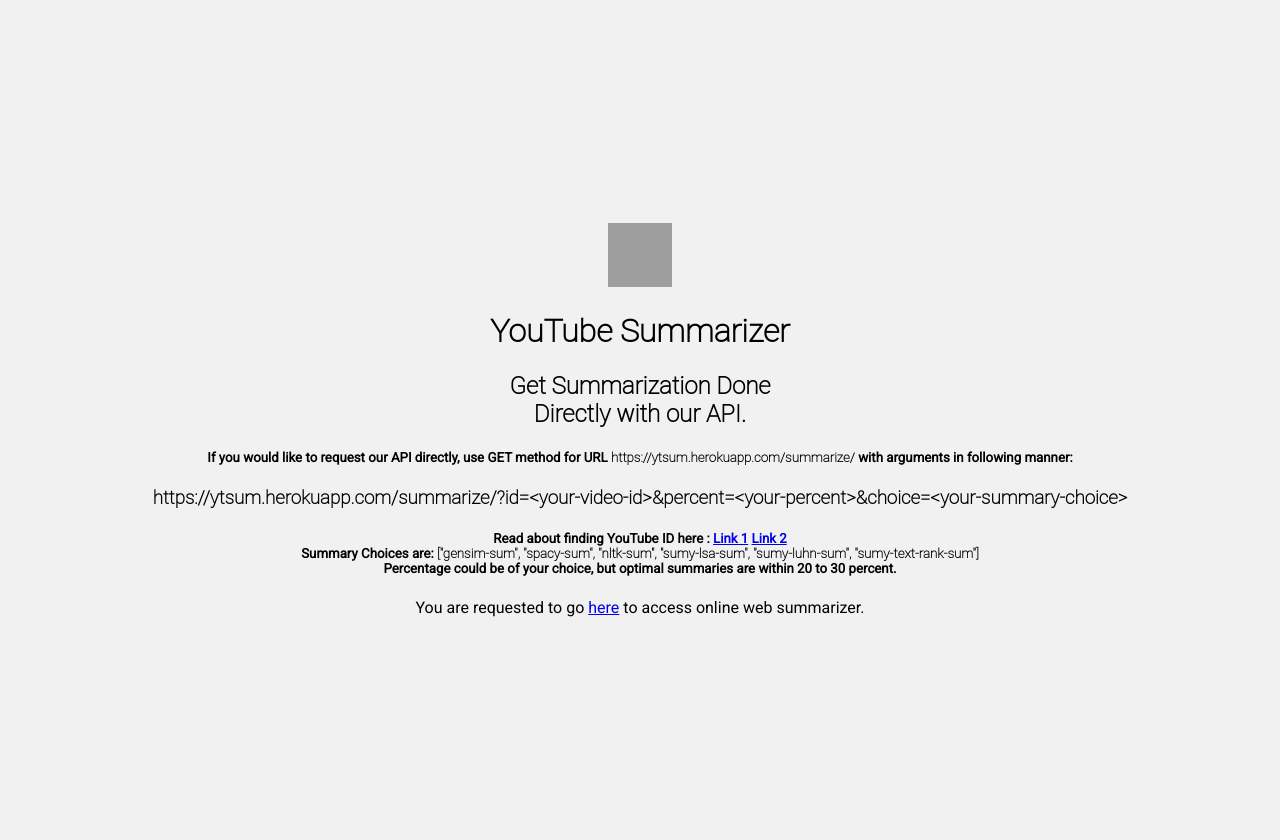
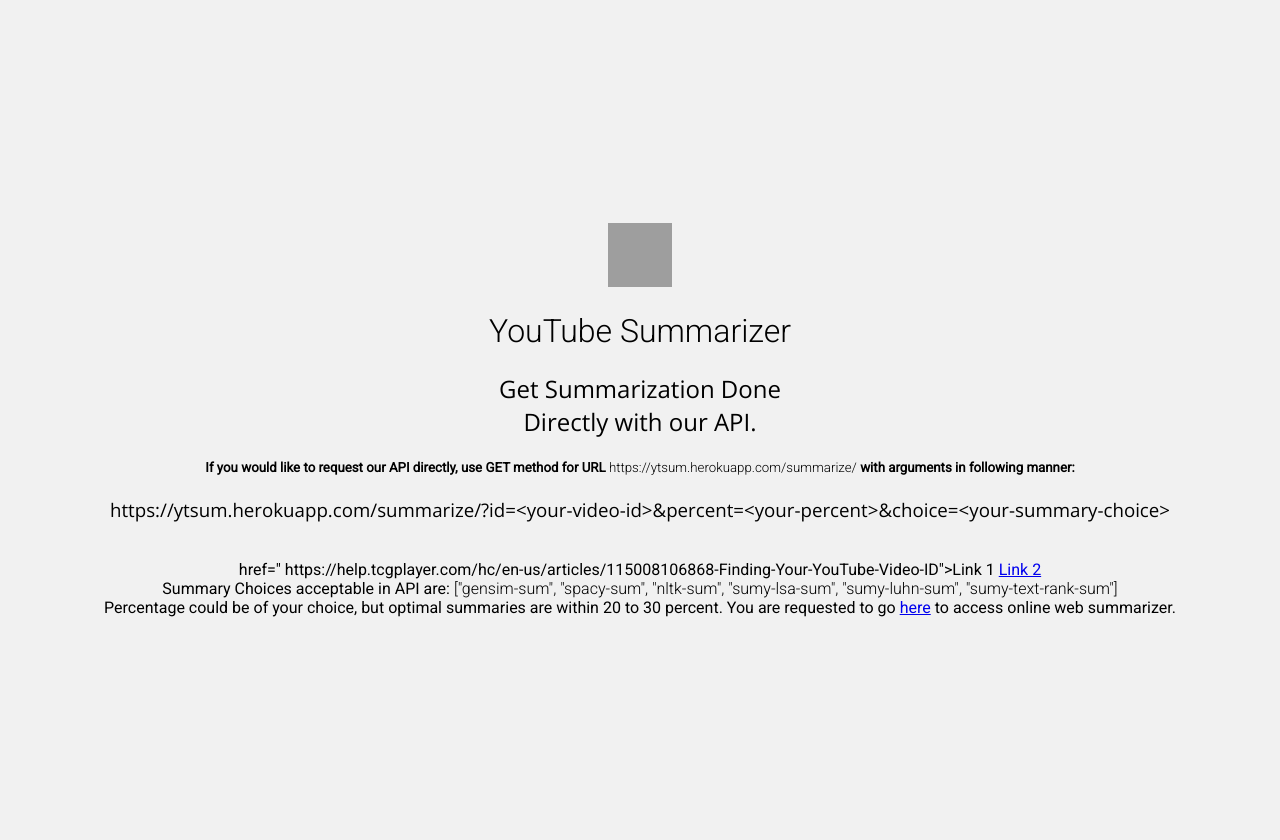
Before and after one commit to sreejarao123/Youtube-Transcript-Summuraizer, a Python web app: template templates/templates/api.html in a window 1280 px wide. Run offline with Jinja, Linux system fonts and the light colour scheme; the template is opened without the code that fills it, so the values that code supplies are empty; grey boxes are pictures that could not be loaded.

Commit message:
font fixed for browsers
- Format of API Request:
https://ytsum.herokuapp.com/summarize/?id=<video-id>&percent=<percent>&choice=<summary-choice>

- Web Version of Summarizer:
https://ytsum.herokuapp.com/web/

```diff
--- a/templates/templates/api.html
+++ b/templates/templates/api.html
@@ -1,39 +1,41 @@
 <!DOCTYPE html>
 <html lang="en">
 <head>
-    <!--Add POPUP.CSS to this HTML file.-->
+    <meta charset="utf-8">
+    <!-- Adding Roboto and Fonts-->
+    <link rel="preconnect" href="https://fonts.googleapis.com">
+    <link rel="preconnect" href="https://fonts.gstatic.com" crossorigin>
+    <link href="https://fonts.googleapis.com/css2?family=Open+Sans:wght@300&family=Roboto:wght@300;400&display=swap"
+          rel="stylesheet">
+    <!--Add web.css to this HTML file.-->
     <link rel="stylesheet" href="/web.css">
     <meta name="viewport" content="width=device-width, initial-scale=1.0">
     <!--Add title to this HTML file.-->
     <title>YouTube Summarizer Web</title>
-    <!-- Adding Roboto Fonts-->
-    <link rel="preconnect" href="https://fonts.googleapis.com">
-    <link rel="preconnect" href="https://fonts.gstatic.com" crossorigin>
-    <link href="https://fonts.googleapis.com/css2?family=Roboto:wght@100;400&display=swap" rel="stylesheet"
-          type="text/css">
 </head>
 <body>
 <!--YouTube Logo Fetching From Online-->
 <img src="/static/yt_icon_rgb.svg" height="64" width="64" alt="YouTube Icon">
 <!--Titles-->
-<h1 style="font-family: 'Roboto Thin', sans-serif;">YouTube Summarizer</h1>
-<h2 style="font-family: 'Roboto Thin', sans-serif;">Get Summarization Done<br>Directly with our API.</h2>
+<h1 style="font-weight: 300;">YouTube Summarizer</h1>
+<h2 style="font-family: 'Open Sans', sans-serif; font-weight: 300;">Get Summarization Done<br>Directly with our API.
+</h2>
 <!--Info Message to go to summarize or web endpoint-->
 <h5>If you would like to request our API directly, use GET method for URL <span
-        style="font-family: 'Roboto Thin', sans-serif;">https://ytsum.herokuapp.com/summarize/</span> with arguments in
+    style="font-weight: 300;">https://ytsum.herokuapp.com/summarize/</span> with
+    arguments in
     following manner:
 </h5>
-<h3 style="font-family: 'Roboto Thin', sans-serif;">
-    <b>https://ytsum.herokuapp.com/summarize/?id=&#60;your-video-id&#62;&percent=&#60;your-percent&#62;&choice=&#60;your-summary-choice&#62;</b>
-</h3>
+<h3 style="font-family: 'Open Sans', sans-serif; font-weight: 300;">
+    https://ytsum.herokuapp.com/summarize/?id=&#60;your-video-id&#62;&percent=&#60;your-percent&#62;&choice=&#60;your-summary-choice&#62;
+</h3><br>
 <!--Help for the API-->
-<h5>Read about finding YouTube ID here : <a
         href=" https://help.tcgplayer.com/hc/en-us/articles/115008106868-Finding-Your-YouTube-Video-ID">Link 1</a> <a
         href="https://gist.github.com/jakebellacera/d81bbf12b99448188f183141e6696817">Link 2</a>
     <br>
-    Summary Choices are: <b style="font-family: 'Roboto Thin', sans-serif;">["gensim-sum", "spacy-sum", "nltk-sum",
+    Summary Choices acceptable in API are: <span style="font-weight: 300;">["gensim-sum", "spacy-sum", "nltk-sum",
         "sumy-lsa-sum", "sumy-luhn-sum",
-        "sumy-text-rank-sum"]</b>
+        "sumy-text-rank-sum"]</span>
     <br>
     Percentage could be of your choice, but optimal summaries are within 20 to 30 percent.
 </h5>
--- a/templates/templates/web.css
+++ b/templates/templates/web.css
@@ -14,6 +14,7 @@
 
 body {
     font-family: 'Roboto', sans-serif;
+    font-weight: 400;
     text-align: center;
     background-color: #f1f1f1;
     display: table-cell;
```
Also changed, not shown: templates/root.html (+11 -8 lines), templates/web.html (+11 -9 lines).
